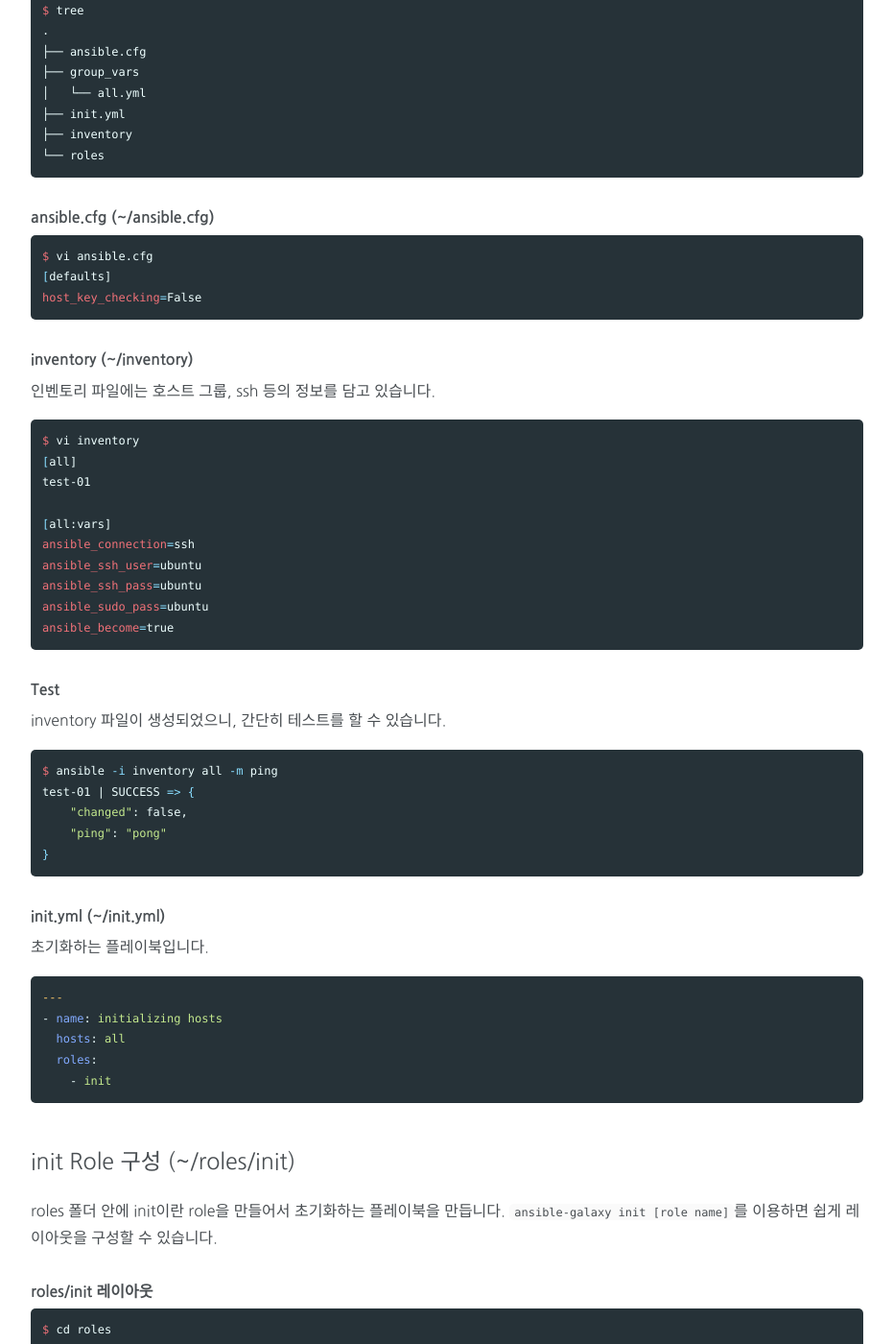
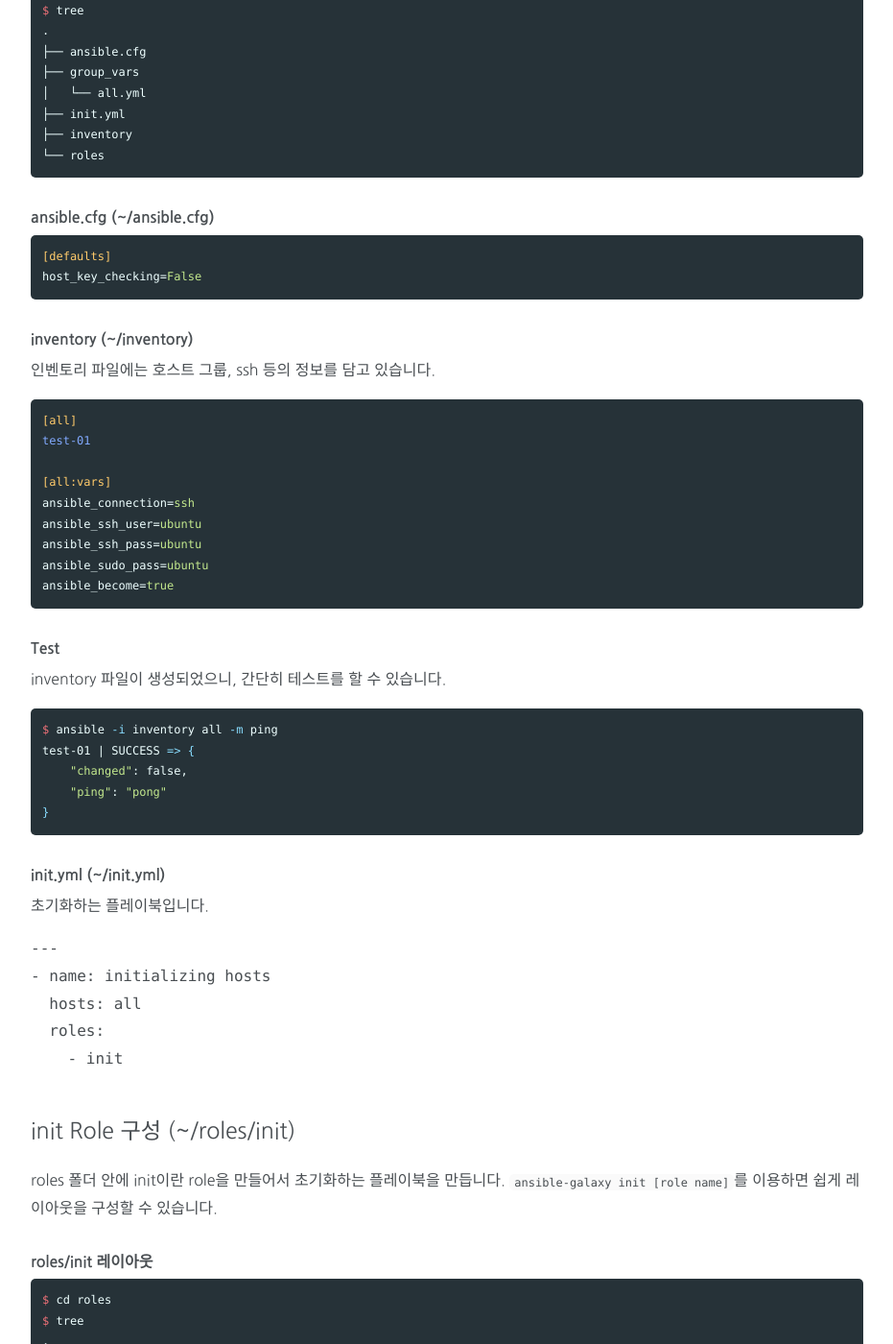
Before and after one commit to getto215/getto215.github.io, a Jekyll site: the page built from _posts/2018-07-16-ansible-server-init.md, in a window 1280 px wide and 1400 px high, scrolled down 645 px. Shown: the whole window at 96% size, without its empty margins (174-1105 px from the left). Built offline with Jekyll 4.4.1, drawn with Linux system fonts in a browser that asks for light colours; nearby versions of some CDN libraries.

Commit message:
add ansible post

```diff
--- a/_posts/2018-07-16-ansible-server-init.md
+++ b/_posts/2018-07-16-ansible-server-init.md
@@ -25,16 +25,14 @@ $ tree
 ~~~
 
 #### ansible.cfg (~/ansible.cfg)
-~~~bash
-$ vi ansible.cfg
+~~~ini
 [defaults]
 host_key_checking=False
 ~~~
 
 #### inventory (~/inventory)
 인벤토리 파일에는 호스트 그룹, ssh 등의 정보를 담고 있습니다.
-~~~bash
-$ vi inventory
+~~~ini
 [all]
 test-01
 
@@ -58,7 +56,7 @@ test-01 | SUCCESS => {
 
 #### init.yml (~/init.yml)
 초기화하는 플레이북입니다.
-~~~yml
+~~~YAML
 ---
 - name: initializing hosts
   hosts: all
```
